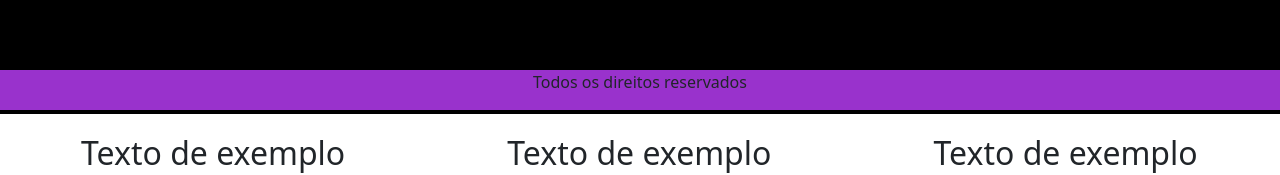
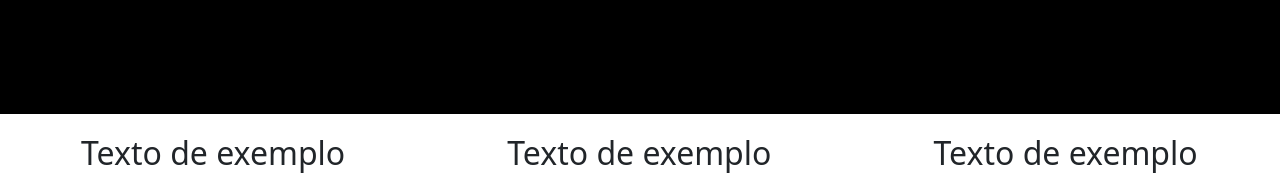
Before and after one commit to moondev94/projeto-modulo3-squad1, a React (Create React App) app: page / in a window 1280 px wide. Shown: the part 690-865 px from the top of the page. Built offline with nearby package versions, Linux system fonts and the light colour scheme; a web font is replaced by a local one.

Commit message:
Add files via upload

```diff
--- a/src/Nav.css
+++ b/src/Nav.css
@@ -26,35 +26,6 @@ header{
  margin: 1em;
  text-align: right;}
 
-section.banner{
-    width:100%;
-    min-height: 500px;
-    background-color:black;
-    text-align: center;
-    padding:90px 0;
-    color:white;
-}
-
-section.diferenciais{
-    display: flex;
-    flex-wrap: wrap;
-    text-align: center;
-    padding:20px 0;
-}
-
-.w33{
-    width:33.3%;
-    padding:0 10px;
-}
-
-footer{
-    position: fixed;
-    bottom:0;
-    width:100%;
-    text-align: center;
-    background-color:darkorchid;
-}
-
 
 .menu a{
    margin: 0.3em;
@@ -76,8 +47,5 @@ footer{
     .menu{
         text-align: center;
     }
-    .w33,.w50{
-        width:100%;
-        margin-bottom: 20px;
-    }
+
 }
--- a/src/Nav.jsx
+++ b/src/Nav.jsx
@@ -20,30 +20,6 @@ return(
       </div>
     </div>
   </header>
-
-  <section className="banner">
-    <h2>exemplo</h2>
-  </section>
-
-  <section className="diferenciais">
-    <div class="w33">
-      <h2>Texto de exemplo</h2>
-      <p>Conteúdo de exemplo</p>
-    </div>
-    <div className="w33">
-      <h2>Texto de exemplo</h2>
-      <p>Conteúdo de exemplo</p>
-    </div>
-    <div className="w33">
-      <h2>Texto de exemplo</h2>
-      <p>Conteúdo de exemplo</p>
-    </div>
-  </section>
-
-  <footer>
-    <p>Todos os direitos reservados</p>
-  </footer>
-
 </div>
 
 
--- /dev/null
+++ b/src/banner.css
@@ -0,0 +1,8 @@
+section.banner{
+    width:100%;
+    min-height: 500px;
+    background-color:black;
+    text-align: center;
+    padding:90px 0;
+    color:white;
+}
--- /dev/null
+++ b/src/banner.jsx
@@ -0,0 +1,23 @@
+import './banner.css';
+import React from 'react';
+
+
+function Banner(){
+
+     return(
+
+
+  <section className="banner">
+  <h2>exemplo</h2>
+</section>
+
+
+
+     )
+
+
+
+}
+
+
+export default Banner;
--- a/src/index.jsx
+++ b/src/index.jsx
@@ -1,16 +1,18 @@
 import React from 'react';
 import ReactDOM from 'react-dom';
 import './index.css';
-import App from './App';
 import NavMenu from './Nav';
 import reportWebVitals from './reportWebVitals';
 import { sendToVercelAnalytics } from './vitals';
 import 'bootstrap/dist/css/bootstrap.min.css';
+import Banner from './banner';
+import Section from './section';
 
 ReactDOM.render(
   <React.StrictMode>
     <NavMenu />
-    <App />
+    <Banner />
+    <Section />
   </React.StrictMode>,
   document.getElementById('root')
 );
--- /dev/null
+++ b/src/section.css
@@ -0,0 +1,20 @@
+section.diferenciais{
+    display: flex;
+    flex-wrap: wrap;
+    text-align: center;
+    padding:20px 0;
+}
+
+.w33{
+    width:33.3%;
+    padding:0 10px;
+}
+
+
+@media screen and (max-width: 768px){
+
+    .w33,.w50{
+        width:100%;
+        margin-bottom: 20px;
+    }
+}
--- /dev/null
+++ b/src/section.jsx
@@ -0,0 +1,25 @@
+import './section.css';
+import React from 'react';
+
+
+function Section(){
+
+    return(
+        <section className="diferenciais">
+        <div class="w33">
+          <h2>Texto de exemplo</h2>
+          <p>Conteúdo de exemplo</p>
+        </div>
+        <div className="w33">
+          <h2>Texto de exemplo</h2>
+          <p>Conteúdo de exemplo</p>
+        </div>
+        <div className="w33">
+          <h2>Texto de exemplo</h2>
+          <p>Conteúdo de exemplo</p>
+        </div>
+      </section>
+    )
+}
+
+export default Section;
```
